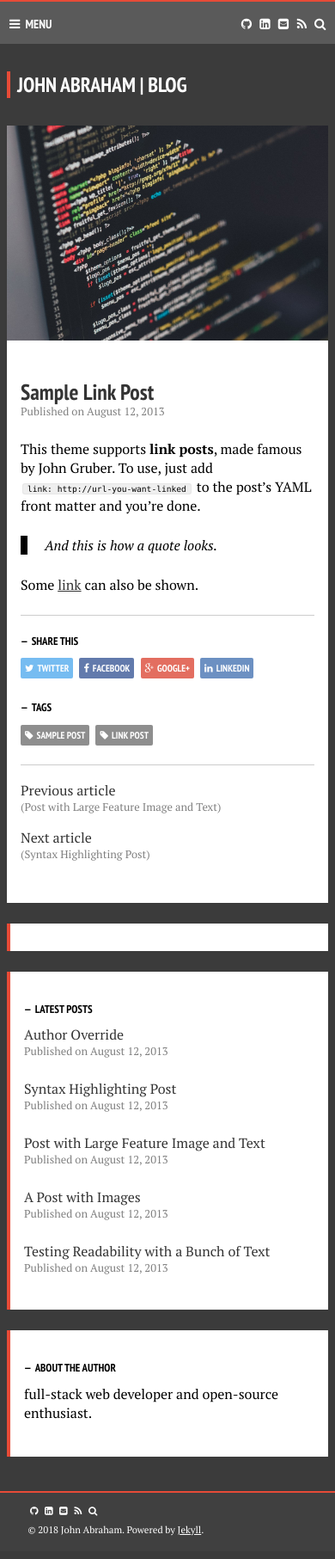
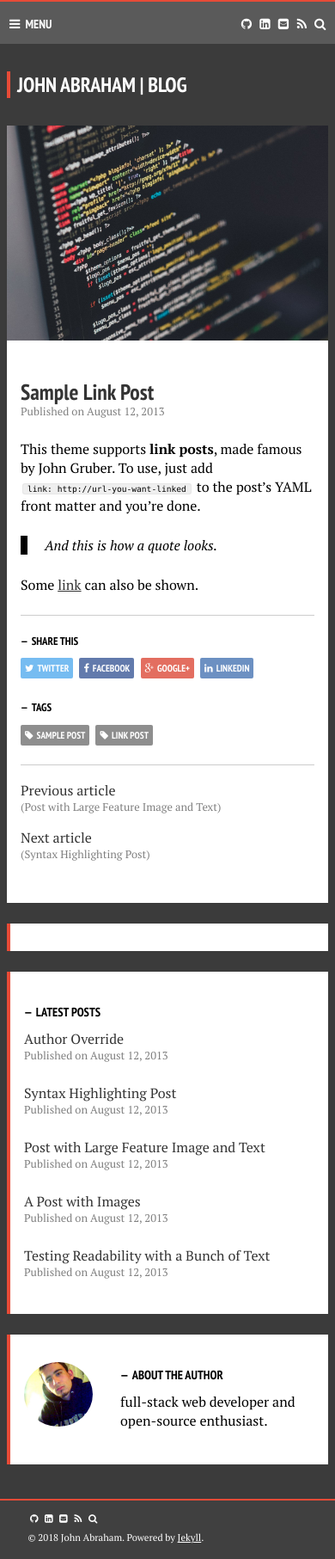
Before and after one commit to abrahamjj/abrahamjj.github.io, a Jekyll site: the page built from markdown/projects/_posts/2013-08-12-sample-link-post.md, in a window 390 px wide. Shown: the whole page at 86% size. Built offline with Jekyll 4.4.1, drawn with Linux system fonts in a browser that asks for light colours; nearby versions of some CDN libraries; comment, search, counter and statistics services are not loaded.

Commit message:
Added bio photo to about authot mobile card

```diff
--- a/_layouts/post.html
+++ b/_layouts/post.html
@@ -95,13 +95,11 @@
 
       {% if page.comments and site.owner.disqus-shortname %}
           <div class="card-separator"></div>
-
           <section id="disqus_thread"></section><!-- /#disqus_thread -->
       {% endif %}
 
       {% if site.related_posts.size > 0 %}
         <div class="card-separator"></div>
-
         <div class="latest-articles article">
           <h4>Latest posts</h4>
           {% for post in site.related_posts limit:5 %}
@@ -114,8 +112,16 @@
       {% endif %}
 
       <div class="card-separator about-author"></div>
-
       <div class="about-author-card">
+        {% if author.avatar contains 'http' %}
+          <a href="/about">
+            <img src="{{ author.avatar }}" class="bio-photo" alt="{{ author.name }} bio photo">
+          </a>
+        {% else %}
+          <a href="/about">
+            <img src="{{ site.url }}/assets/img/{{ author.avatar }}" class="bio-photo" alt="{{ author.name }} bio photo">
+          </a>
+        {% endif %}
         <h4>About the author</h4>
         <p>{{ author.bio }}</p>
       </div>
--- a/assets/css/_sass/page.scss
+++ b/assets/css/_sass/page.scss
@@ -221,6 +221,18 @@
   }
 }
 
+.about-author-card {
+  .bio-photo {
+    width: 5rem;
+    float: left;
+    margin: 1rem 2rem 0 0;
+    @include rounded(50%);
+    &:hover {
+      @include box-shadow(0 0 0 .15em $orange);
+    }
+  }
+}
+
 /* Cards under article */
 .card-separator {
   height: 1.5rem;
@@ -250,7 +262,6 @@
   h4 {
     margin-bottom: .5rem;
     text-transform: uppercase;
-    @include font-rem(16);
     &:before {
       content: "\2014";
       padding-right: .25rem;
```
